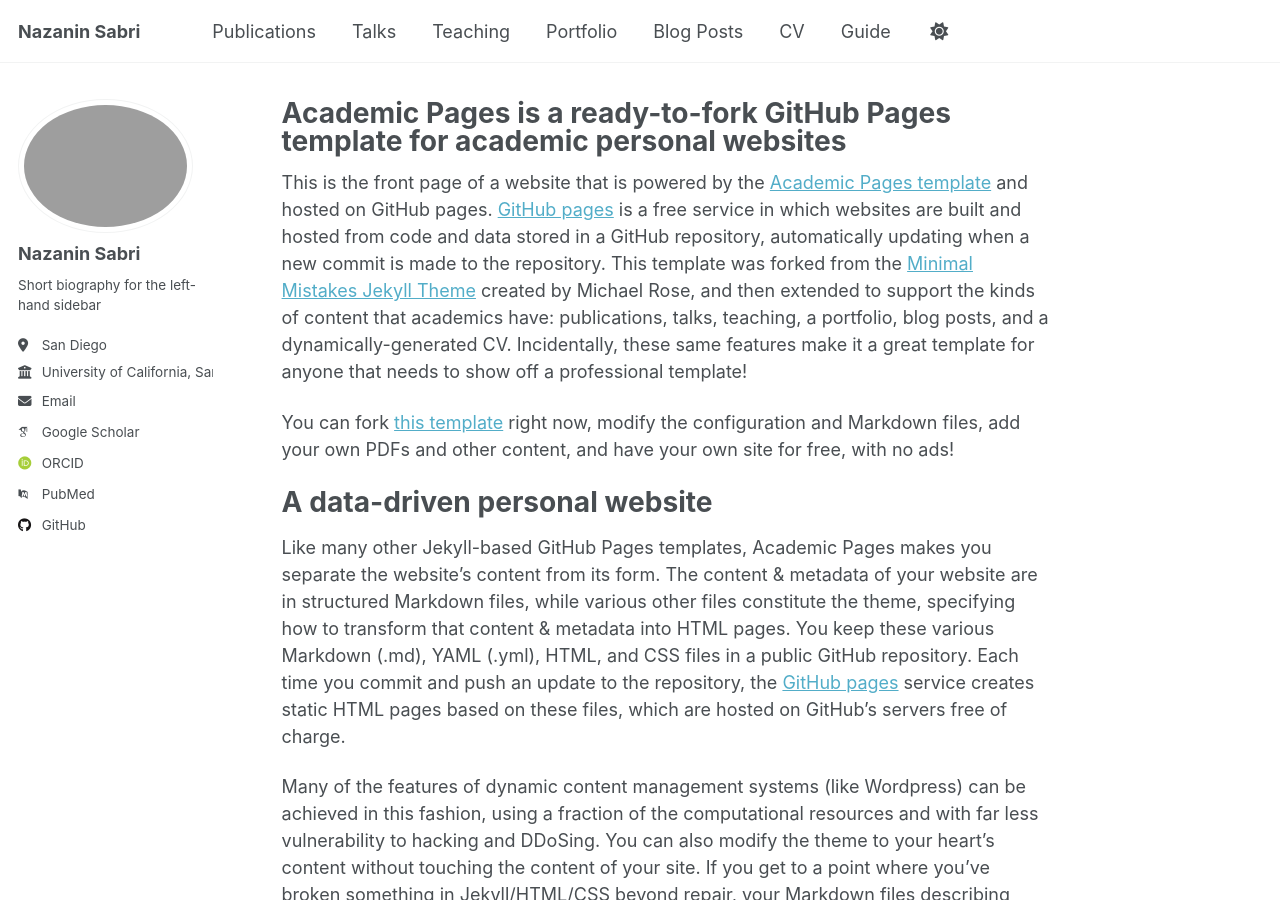
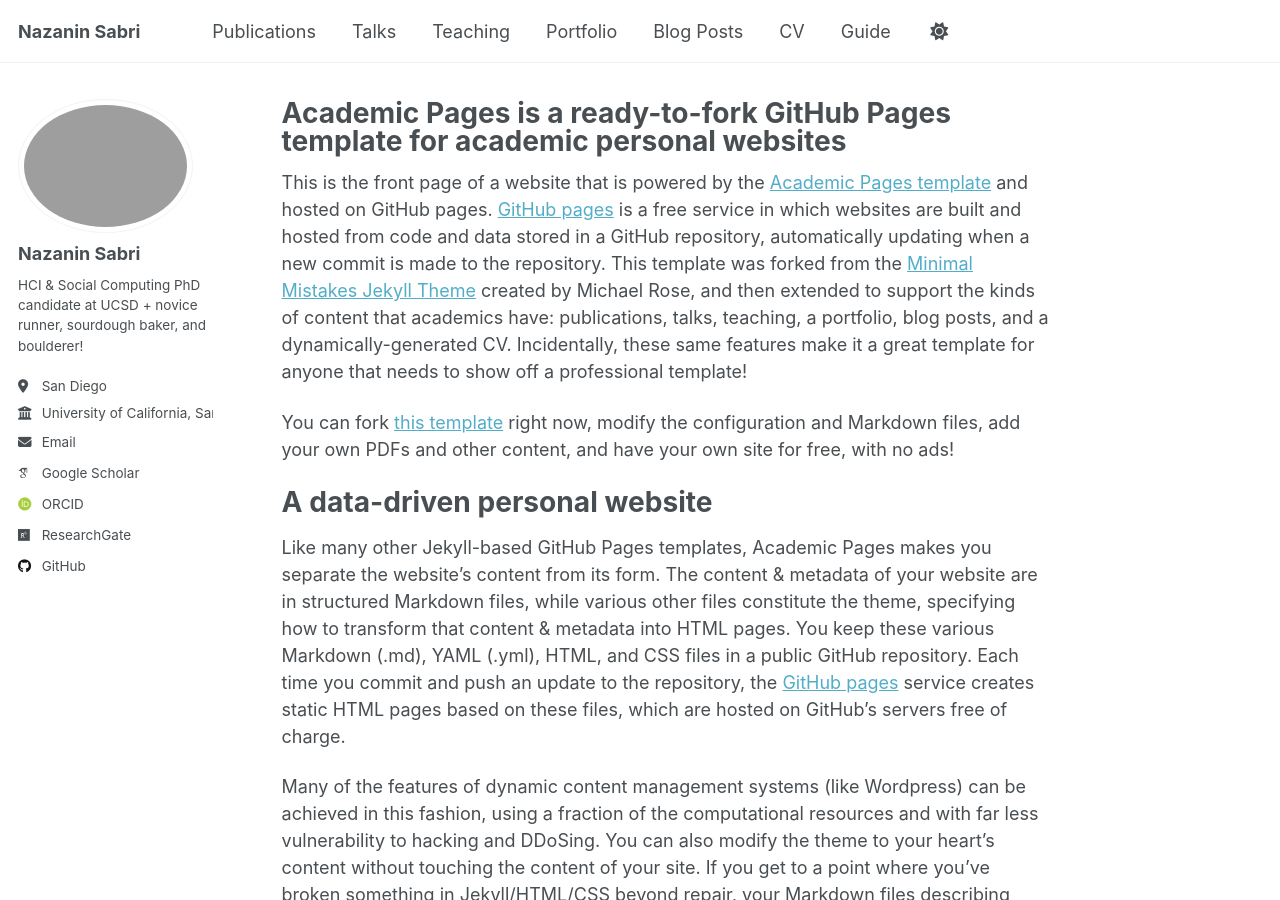
Before and after one commit to nazaninsbr/nazaninsbr.github.io, a Jekyll site: the page built from _pages/about.md, in a window 1280 px wide and 900 px high. Built offline with Jekyll 4.4.1, drawn with Linux system fonts in a browser that asks for light colours; some web fonts are replaced; a script that is not in the unit is left out.

```diff
--- a/_config.yml
+++ b/_config.yml
@@ -26,7 +26,7 @@ author:
   avatar           : "profile.png"
   name             : "Nazanin Sabri"
   pronouns         : # example: "she/her"
-  bio              : "Short biography for the left-hand sidebar"
+  bio              : "HCI & Social Computing PhD candidate at UCSD + novice runner, sourdough baker, and boulderer!"
   location         : "San Diego"
   employer         : "University of California, San Diego"
   uri              : # URL
@@ -40,8 +40,8 @@ author:
   impactstory      : # URL
   orcid            : "https://orcid.org/0000-0002-0861-9444"
   semantic         : # URL
-  pubmed           : "https://www.researchgate.net/profile/Nazanin-Sabri"
-  researchgate     : # URL
+  pubmed           : #URL
+  researchgate     : "https://www.researchgate.net/profile/Nazanin-Sabri"
   scopus           : # URL
 
   # Repositories and software development
```
Also changed, not shown: 2 other files.
